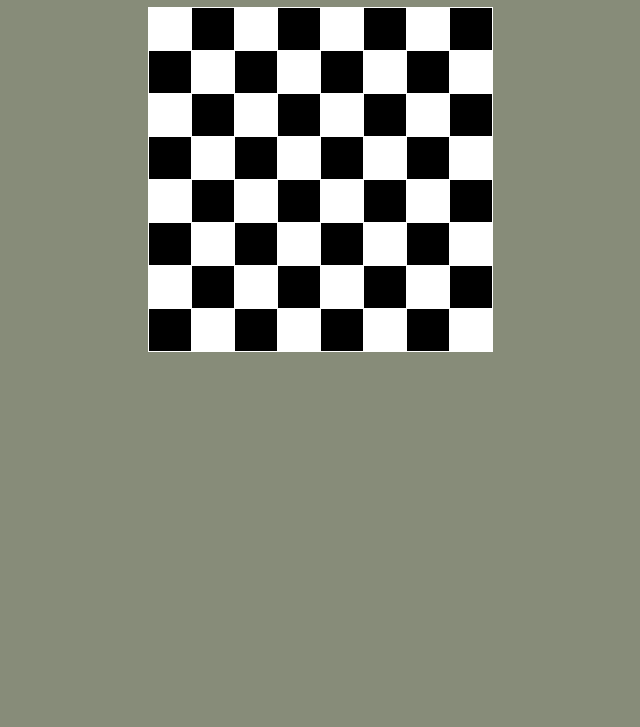
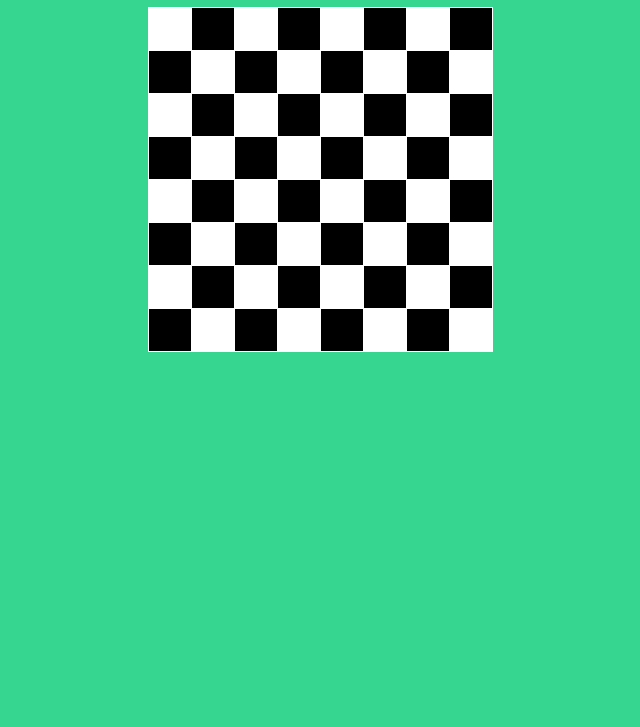
Before and after one commit to Kushwanth3161/CHESSBOARD, a plain HTML site: page index.html in a window 1280 px wide. Shown: the part 73-800 px from the top of the page, without its empty margins (320-960 px from the left). Drawn offline with Linux system fonts and the light colour scheme.

Commit message:
index.html

```diff
--- a/index.html
+++ b/index.html
@@ -24,7 +24,7 @@
                 background-color: white;
             }
             body{
-                background-color: rgb(135, 140, 121);
+                background-color: rgb(54, 214, 145);
             }
             img{
                 height:40px;
```
